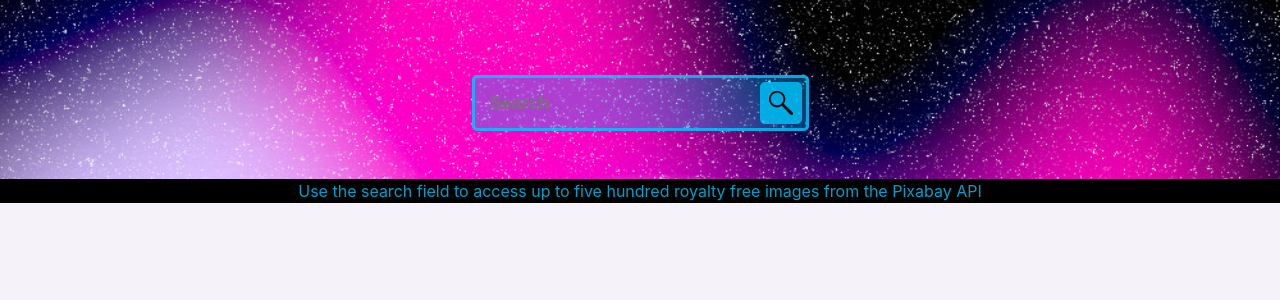
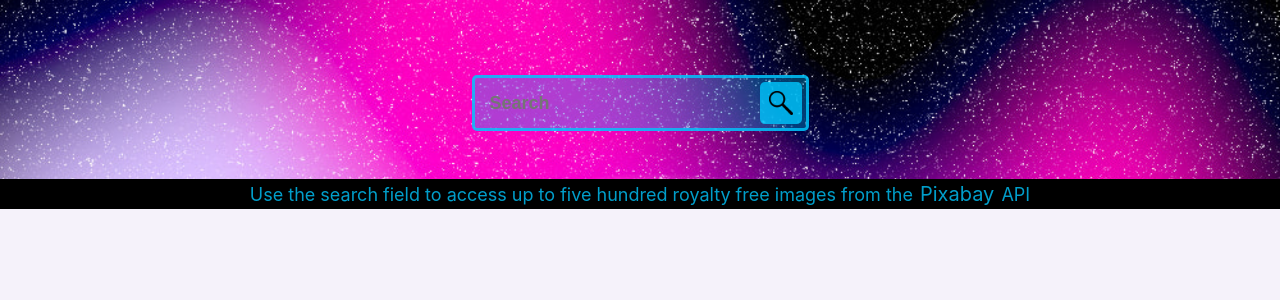
Before and after one commit to StefieCaff/goit-react-hw-04-images, a React (Create React App) app: page / in a window 1280 px wide. Shown: the top 300 px of the page. Built offline with nearby package versions, Linux system fonts and the light colour scheme.

Commit message:
cleaning up
prop types for loader
message styling
delete unneeded wrapper.js--no styling

```diff
--- a/src/components/App.jsx
+++ b/src/components/App.jsx
@@ -1,14 +1,19 @@
-/*external imports*/
+
+/** All imports will be structured as they are in the App.jsx file
+ * external imports followed by an empty line
+ *
+ * internal imports followed by an empty line
+ */
+
  import {  useState } from "react";
  import { Notify } from 'notiflix/build/notiflix-notify-aio';
 
-/*internal imports*/
-//components
 import { StyledHero } from "./Section/styled-section";
 import { Searchbar } from './Searchbar/Searchbar';
 import { ImageGallery } from './ImageGallery/ImageGallery';
 import { Modal } from './Modal/Modal';
 import { StyledMessage } from "./Message/styled-message";
+import { Wrapper } from "./Wrapper/Wrapper";
 
 export const App = () => {
   const [query, setQuery] = useState('');
@@ -36,13 +41,13 @@ export const App = () => {
 
   return (
 
-    <>
+    <Wrapper>
       <h1 className="hidden">Pixabay API image search</h1>
       <StyledHero>
         <Searchbar onSubmit={handleSubmit} />
       </StyledHero>
       <StyledMessage>
-        <span><a href="https://pixabay.com/">Pixabay </a>API</span>
+        <span><a href="https://pixabay.com/">Pixabay</a> API</span>
       </StyledMessage>
       <ImageGallery query={query} openModal={handleOpenModal} />
       {openModal && (
@@ -51,6 +56,6 @@ export const App = () => {
           modalClose={handleModalClose}
         />
       )}
-     </>
+     </Wrapper>
   )
 };
--- a/src/components/Loader/Loader.jsx
+++ b/src/components/Loader/Loader.jsx
@@ -1,6 +1,8 @@
 import PuffLoader from "react-spinners/PuffLoader";
 
-const Loader = ({loading, className}) => {
+import { func, string } from 'prop-types'
+
+const Loader = ({ loading, className }) => {
 
     return (
         <div className={className}>
@@ -15,6 +17,9 @@ const Loader = ({loading, className}) => {
     );
 };
 
+Loader.propTypes = {
+    loading: func.isRequired,
+    className: string
+};
 
-
-export {Loader}
+export { Loader };
--- a/src/components/Message/styled-message.js
+++ b/src/components/Message/styled-message.js
@@ -5,15 +5,19 @@ import { Message } from './Message';
 const StyledMessage = styled(Message)`
     width: 100vw;
     margin-top: -2px;
-    padding: 2px;
+    padding: 3px;
+    font-size: 18px;
     text-align: center;
     color: var(--primary-accent);
     background-color: black;
 
     a{
         display: inline;
+        padding: 2px;
+        font-size: 20px;
         color: var(--primary-accent);
         background-color: none;
+        border-radius: 2px;
         transition-property: background-color, color, opacity;
         transition-duration: 400ms;
         opacity: 1;
```
Also changed, not shown: src/components/Wrapper/styled-wrapper.js (deleted).
